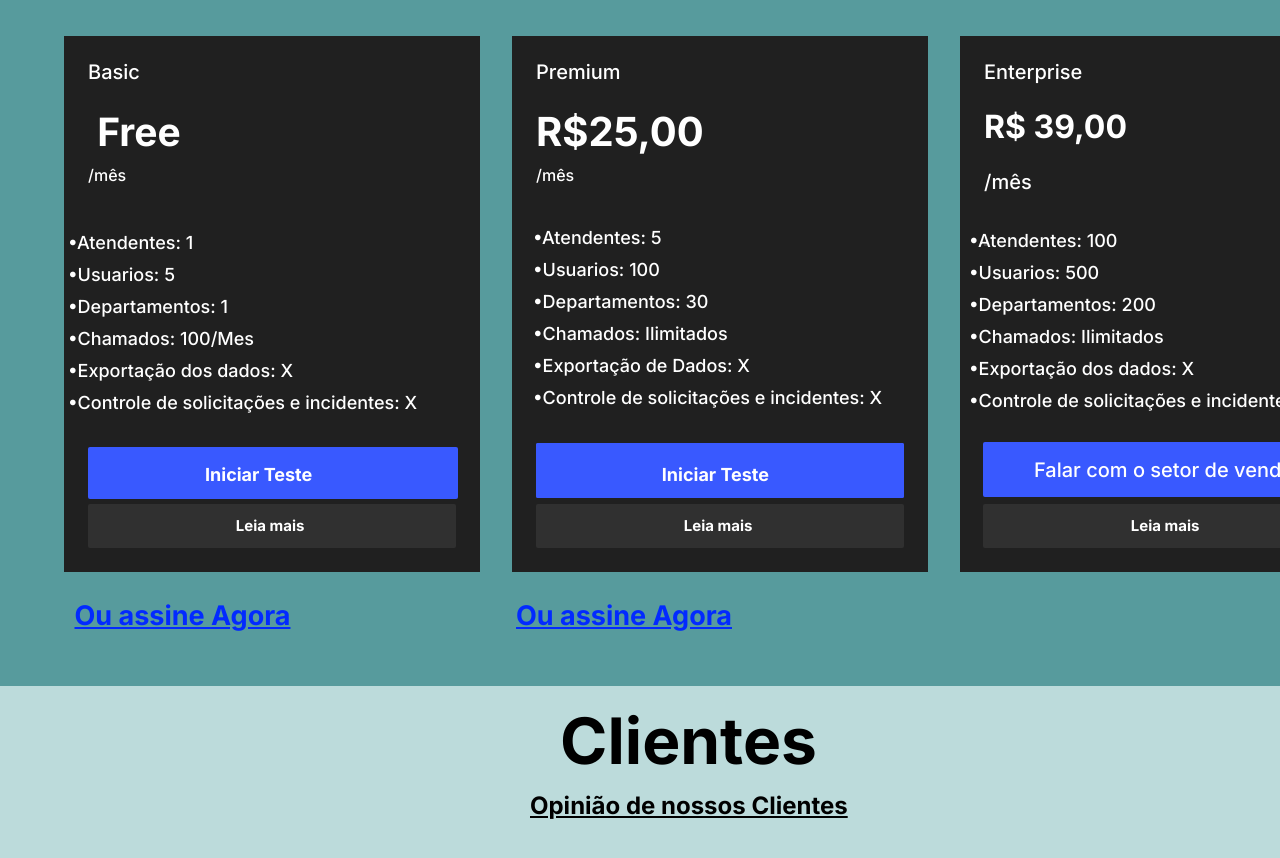
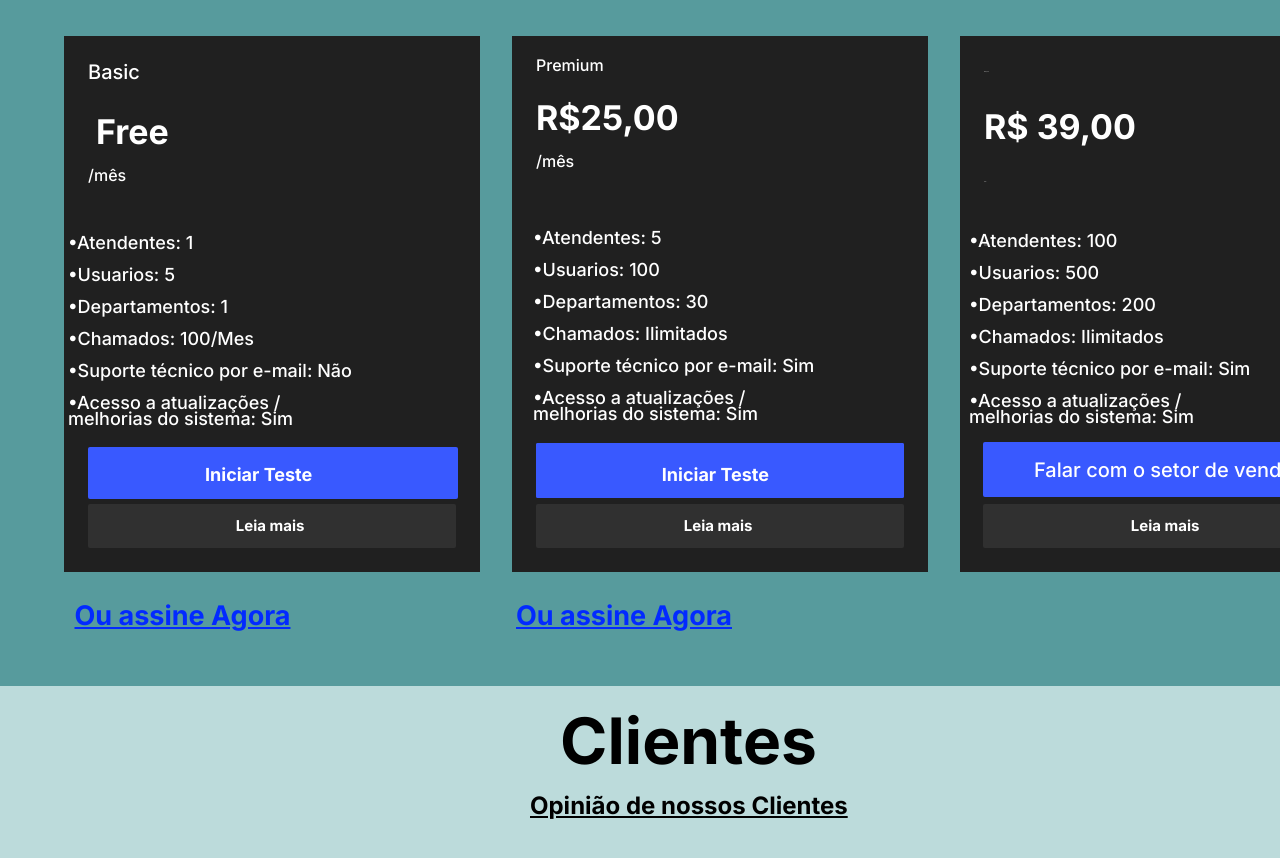
Before and after one commit to uPedroLima11/Trabalho-Rogerio-, a plain HTML site: page index.html in a window 1280 px wide. Shown: the part 1930-2788 px from the top of the page. Drawn offline with Linux system fonts and the light colour scheme.

Commit message:
Alteração final

```diff
--- a/desktop2.css
+++ b/desktop2.css
@@ -1382,7 +1382,7 @@
   color: rgba(255, 255, 255, 1);
   height: auto;
   position: absolute;
-  font-size: 39px;
+  font-size: 34px;
   font-style: Semi Bold;
   text-align: left;
   font-family: Inter;
@@ -1543,12 +1543,12 @@
 .desktop2-text253 {
   color: rgba(255, 255, 255, 1);
   height: auto;
-  font-size: 20px;
+  font-size: 39x;
   font-style: Medium;
   text-align: left;
   font-family: Inter;
   font-weight: 500;
-  line-height: 24px;
+  line-height: 10px;
   font-stretch: normal;
   text-decoration: none;
 }
@@ -1569,7 +1569,7 @@
   color: rgba(255, 255, 255, 1);
   height: auto;
   position: absolute;
-  font-size: 40px;
+  font-size: 34px;
   font-style: Semi Bold;
   text-align: left;
   font-family: Inter;
@@ -1752,7 +1752,7 @@
 .desktop2-text284 {
   color: rgba(255, 255, 255, 1);
   height: auto;
-  font-size: 20px;
+  font-size: 1px;
   font-style: Medium;
   text-align: left;
   font-family: Inter;
@@ -1764,7 +1764,7 @@
 .desktop2-text286 {
   color: rgba(255, 255, 255, 1);
   height: auto;
-  font-size: 32px;
+  font-size: 34px;
   font-style: Semi Bold;
   text-align: left;
   font-family: Inter;
--- a/index.html
+++ b/index.html
@@ -754,12 +754,12 @@
                 <br />
                 <br />
                 <span>
-                  •Exportação dos dados: X
+                  •Suporte técnico por e-mail: Não
 
                 </span>
                 <br />
                 <br />
-                <span>•Controle de solicitações e incidentes: X</span>
+                <span>•Acesso a atualizações / <br /></span><span>melhorias do sistema: Sim</span>
               </span>
             </div>
             <div
@@ -812,13 +812,11 @@
                 <br />
                 <br />
                 <span>
-                  •Exportação de Dados: X
+                  •Suporte técnico por e-mail: Sim
                 </span>
                 <br />
                 <br />
-                <span>
-                  •Controle de solicitações e incidentes: X
-                </span>
+                  <span>•Acesso a atualizações / <br /></span><span>melhorias do sistema: Sim</span>
               </span>
             </div>
             <div
@@ -860,11 +858,11 @@
               <br />
 
                 <span>
-                  •Exportação dos dados: X
+                  •Suporte técnico por e-mail: Sim
                 </span>
                 <br />
                 <br />
-                <span>•Controle de solicitações e incidentes: X </span>
+                <span>•Acesso a atualizações / <br /></span><span>melhorias do sistema: Sim</span>
               </span>
               <span class="desktop2-text310">
                 <span>Falar com o setor de vendas</span>
```
Also changed, not shown: 1 other file.
